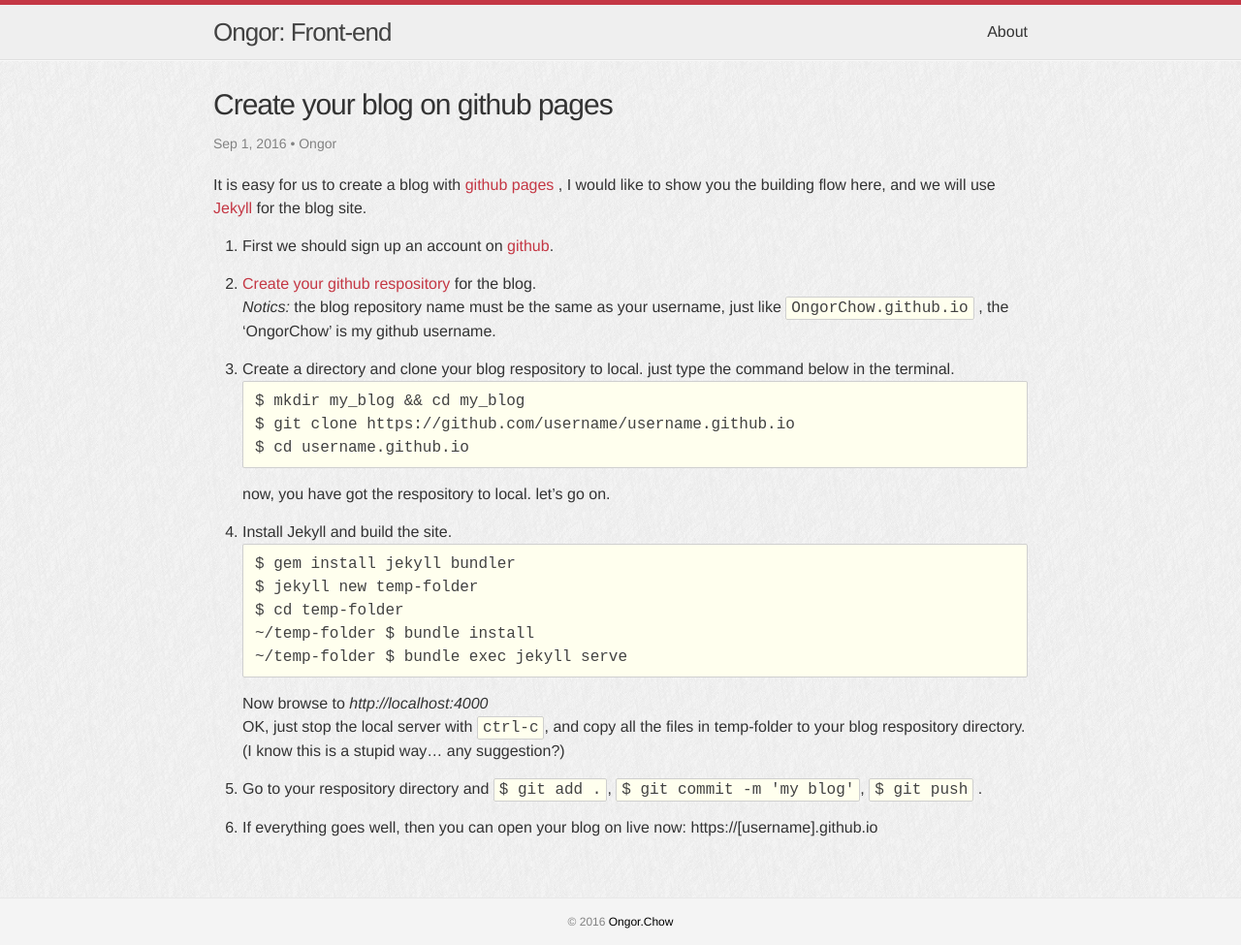
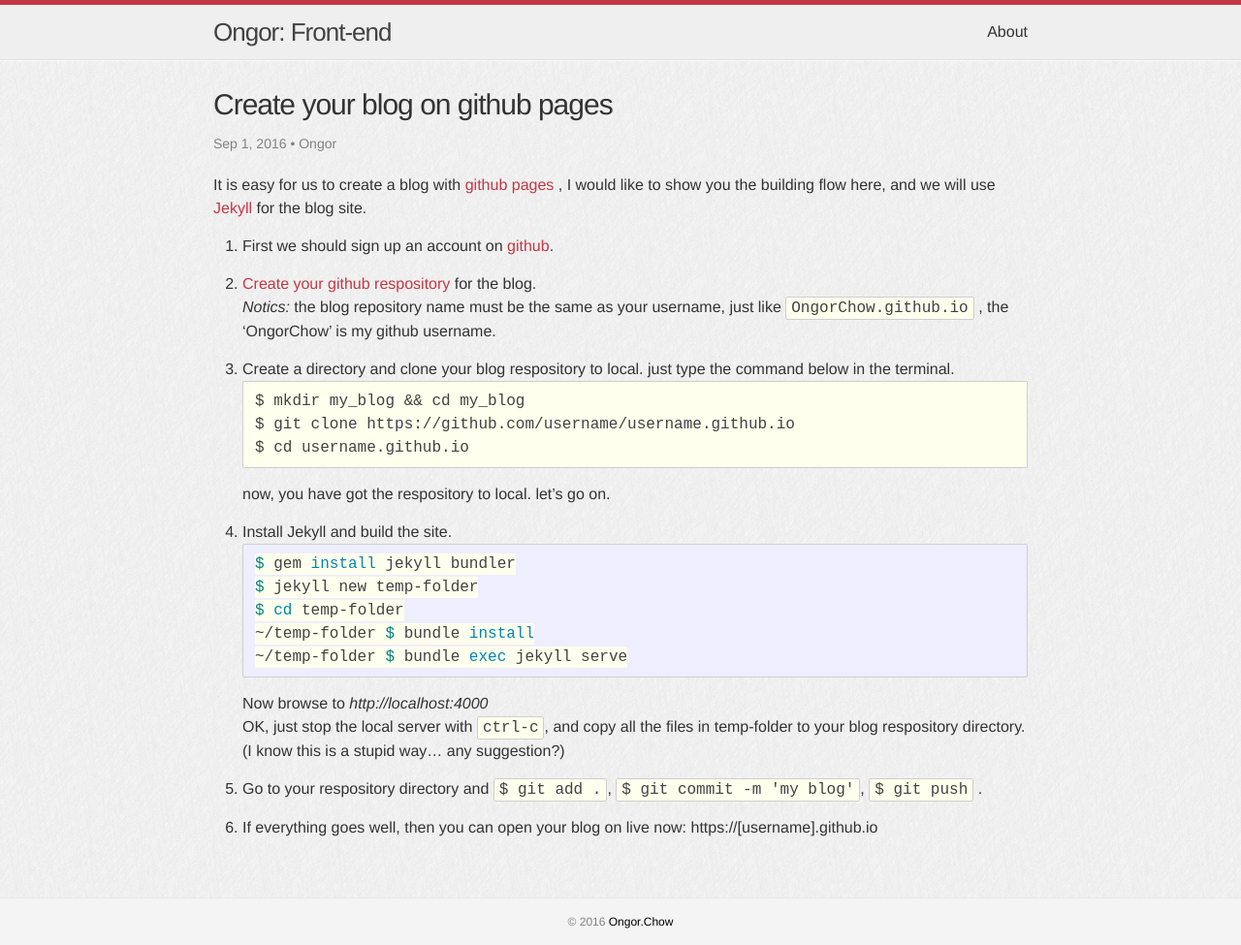
Before and after one commit to OngorChow/OngorChow.github.io, a Jekyll site: the page built from _posts/2016-08-30-create-your-blog-on-github.markdown, in a window 1280 px wide. Shown: the whole page at 97% size. Built offline with Jekyll 4.4.1, drawn with Linux system fonts in a browser that asks for light colours.

Commit message:
test the hightlight

````diff
--- a/_posts/2016-08-30-create-your-blog-on-github.markdown
+++ b/_posts/2016-08-30-create-your-blog-on-github.markdown
@@ -17,13 +17,13 @@
     now, you have got the respository to local. let's go on.
 
 4. Install Jekyll and build the site.<br/>
-   <pre>
+   ```bash
    $ gem install jekyll bundler
    $ jekyll new temp-folder
    $ cd temp-folder
    ~/temp-folder $ bundle install
    ~/temp-folder $ bundle exec jekyll serve
-   </pre>
+   ```
    Now browse to *http://localhost:4000*
    <br/>
    OK, just stop the local server with `ctrl-c`, and copy all the files in temp-folder to your blog respository directory. (I know this is a stupid way... any suggestion?)
````
